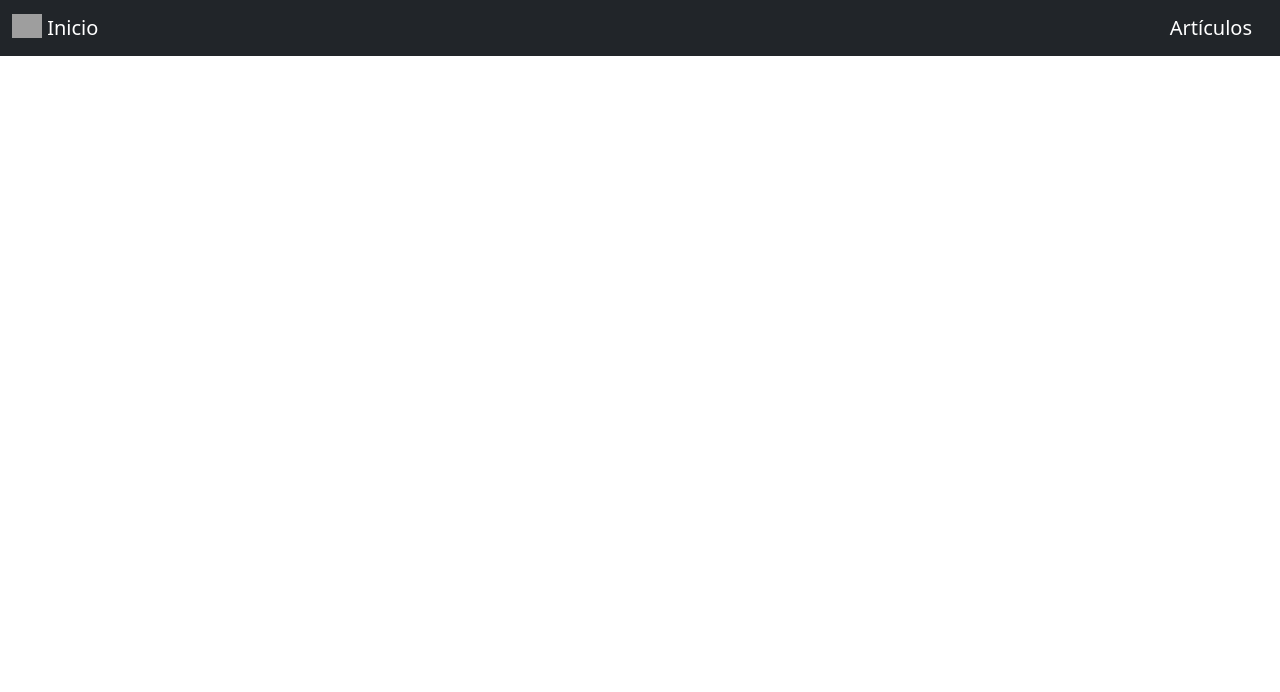
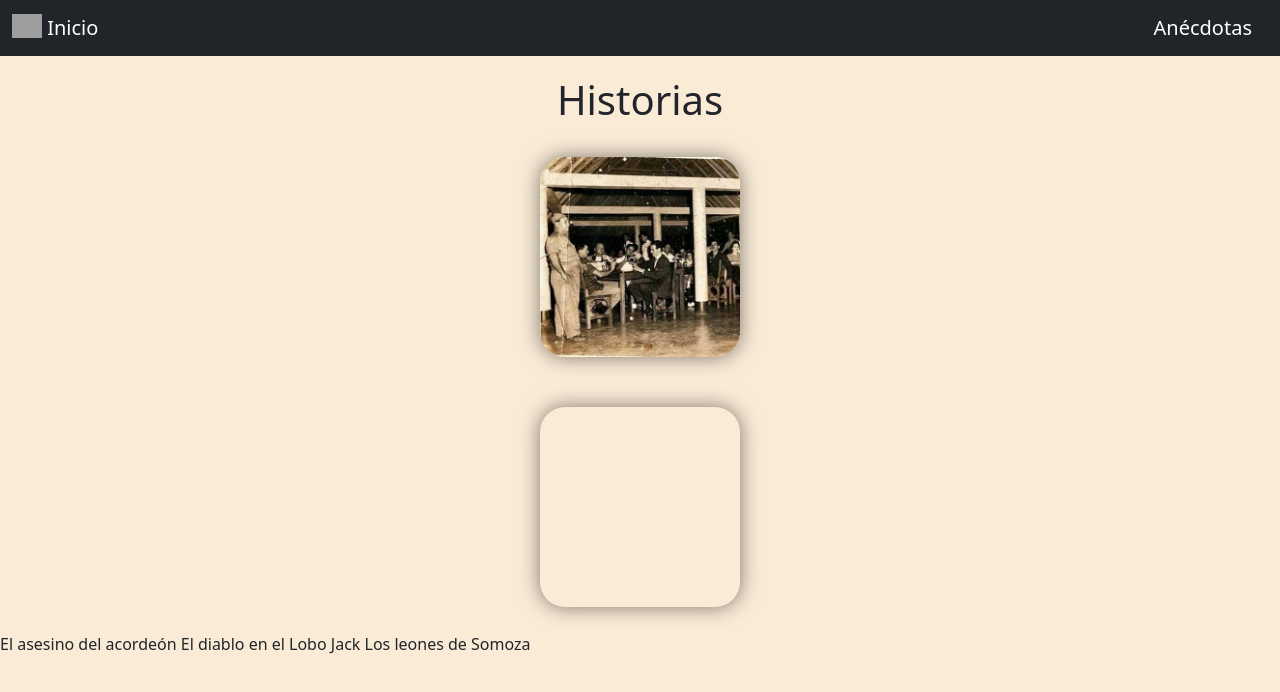
Before and after one commit to E-Fitoria/cs50w-project0, a plain HTML site: page articulos.html in a window 1280 px wide. Drawn offline with nearby package versions, Linux system fonts and the light colour scheme; grey boxes are pictures that could not be loaded.

Commit message:
primeros cambios

```diff
--- a/articulos.html
+++ b/articulos.html
@@ -3,10 +3,10 @@
 <head>
     <meta charset="UTF-8">
     <title>Articulos</title>
-
+    <link rel="stylesheet" href="css/styles.css"/>
     <link href="https://cdn.jsdelivr.net/npm/bootstrap@5.3.0-alpha1/dist/css/bootstrap.min.css" rel="stylesheet" integrity="sha384-GLhlTQ8iRABdZLl6O3oVMWSktQOp6b7In1Zl3/Jr59b6EGGoI1aFkw7cmDA6j6gD" crossorigin="anonymous">
 </head>
-<body>
+<body style="background-color: antiquewhite;">
 
     <nav class="navbar bg-dark" data-bs-theme="dark">
         <div class="container-fluid">
@@ -16,10 +16,28 @@
           </a>
 
           <a class="navbar-brand" href="articulos.html">
-            Artículos
+            Anécdotas
           </a>
         </div>
     </nav>
+
+    <h1>Historias</h1>
+
+    <div>
+      <a href="rsarha.html">
+        <div class="image"></div>
+      </a>
+
+      <a>
+        <div class="imagelobo"></div>
+      </a>
+    </div>
+
+    <p>
+      El asesino del acordeón
+      El diablo en el Lobo Jack
+      Los leones de Somoza
+    </p>
 
     <!-- Paquete de js para bootstrap-->
     <script src="https://cdn.jsdelivr.net/npm/bootstrap@5.3.0-alpha1/dist/js/bootstrap.bundle.min.js" integrity="sha384-w76AqPfDkMBDXo30jS1Sgez6pr3x5MlQ1ZAGC+nuZB+EYdgRZgiwxhTBTkF7CXvN" crossorigin="anonymous"></script>
--- /dev/null
+++ b/css/styles.css
@@ -0,0 +1,44 @@
+div {
+    width: 100%;
+    display: grid;
+    place-content: center;
+}
+
+h1{
+    padding-top: 20px;
+    text-align: center;
+    font-size: large;
+}
+
+.image{
+    background: url(../images/mamasara.jpg) no-repeat;
+    /*con cover la imagen se adapta al tamanio de la caja, parte de la imagen no se ve, esto depende
+    de las dimensiones y si usamos contain puede que la imagen no se muestre en toda la caja*/
+    background-size: cover;
+    margin: 25px;
+    height: 200px;
+    width: 200px;
+    /*Con esta propiedad hacemos que la imagen tengas esquinas redondeadas*/
+    border-radius: 25px;
+    /*creamos el efecto de sombra de la imagen*/
+    box-shadow: 0 0 20px rgba(0, 0, 0,0.5);
+}
+
+.imagelobo{
+    background: url(../) no-repeat;
+    /*con cover la imagen se adapta al tamanio de la caja, parte de la imagen no se ve, esto depende
+    de las dimensiones y si usamos contain puede que la imagen no se muestre en toda la caja*/
+    background-size: cover;
+    margin: 25px;
+    height: 200px;
+    width: 200px;
+    /*Con esta propiedad hacemos que la imagen tengas esquinas redondeadas*/
+    border-radius: 25px;
+    /*creamos el efecto de sombra de la imagen*/
+    box-shadow: 0 0 20px rgba(0, 0, 0,0.5);
+}
+
+a:link{
+    color: white;
+    text-decoration: none;
+}
--- /dev/null
+++ b/css/stylesindex.css
@@ -0,0 +1,32 @@
+div {
+    width: 100%;
+    display: grid;
+    place-content: center;
+}
+
+h1{
+    text-align: center;
+    font-size: large;
+}
+
+.ImagenDiv{
+    background: url(../images/inicio.jpg) no-repeat;
+    /*con cover la imagen se adapta al tamanio de la caja, parte de la imagen no se ve, esto depende
+    de las dimensiones y si usamos contain puede que la imagen no se muestre en toda la caja*/
+    background-size: cover;
+    margin: 25px;
+    height: 300px;
+    width: 900px;
+    /*Con esta propiedad hacemos que la imagen tengas esquinas redondeadas*/
+    border-radius: 25px;
+    /*creamos el efecto de sombra de la imagen*/
+    box-shadow: 0 0 20px rgba(0, 0, 0,0.5);
+    /*Ajustes para las fuentes*/
+    color: white;
+    font-family:monospace;
+}
+
+p{
+    font-size: large;
+    padding: 15px 90px;
+}
--- a/index.html
+++ b/index.html
@@ -3,10 +3,11 @@
 <head>
     <meta charset="UTF-8">
     <title>Home Page</title>
-    <link rel="stylesheet" href="styles.css"/>
+    <link rel="stylesheet" href="css/stylesindex.css"/>
     <!--Agregamos para poder trabajar con bootstrap-->
     <link href="https://cdn.jsdelivr.net/npm/bootstrap@5.3.0-alpha1/dist/css/bootstrap.min.css" rel="stylesheet" integrity="sha384-GLhlTQ8iRABdZLl6O3oVMWSktQOp6b7In1Zl3/Jr59b6EGGoI1aFkw7cmDA6j6gD" crossorigin="anonymous">
 </head>
+
 <body style="background-color: antiquewhite;">
 
     <nav class="navbar bg-dark" data-bs-theme="dark">
@@ -17,17 +18,26 @@
           </a>
 
           <a class="navbar-brand" href="articulos.html">
-            Artículos
+            Anécdotas
           </a>
         </div>
     </nav>
 
-    <div class="ImagenDiv"><h1>ANÉCDOTAS DE NICARAGUA</h1></div>
+    <!--Para centrar la imagen creamos un div que ya está centrado
+    luego otro div con la clase ImagenDiv para mostrar la imagen centrada y dentro de este un h1
+    que estará centrado en la imagen-->
+    <div>
+      <div class="ImagenDiv">
+        <h1>ANÉCDOTAS DE NICARAGUA</h1>
+      </div>
+    </div>
 
-    <p>
-        En este página se relatarán algunas de las historias, mitos y anécdotas más misteriosas, extrañas y bizarras de Nicaragua
-        La idea surgió de la conversación de un grupo de WhatsApp y de un relato narrado por una persona mayor.
-    </p>
+    <div>
+      <p>
+          En este página se relatarán algunas de las historias, mitos y anécdotas más misteriosas, extrañas y bizarras de Nicaragua
+          La idea surgió de la conversación de un grupo de WhatsApp y de un relato narrado por una persona mayor.
+      </p>
+    </div>
 
     <!-- Paquete de js para bootstrap-->
     <script src="https://cdn.jsdelivr.net/npm/bootstrap@5.3.0-alpha1/dist/js/bootstrap.bundle.min.js" integrity="sha384-w76AqPfDkMBDXo30jS1Sgez6pr3x5MlQ1ZAGC+nuZB+EYdgRZgiwxhTBTkF7CXvN" crossorigin="anonymous"></script>
```
Also changed, not shown: rsarha.html (added, +12 -0 lines), images/mamasara.jpg (added).
